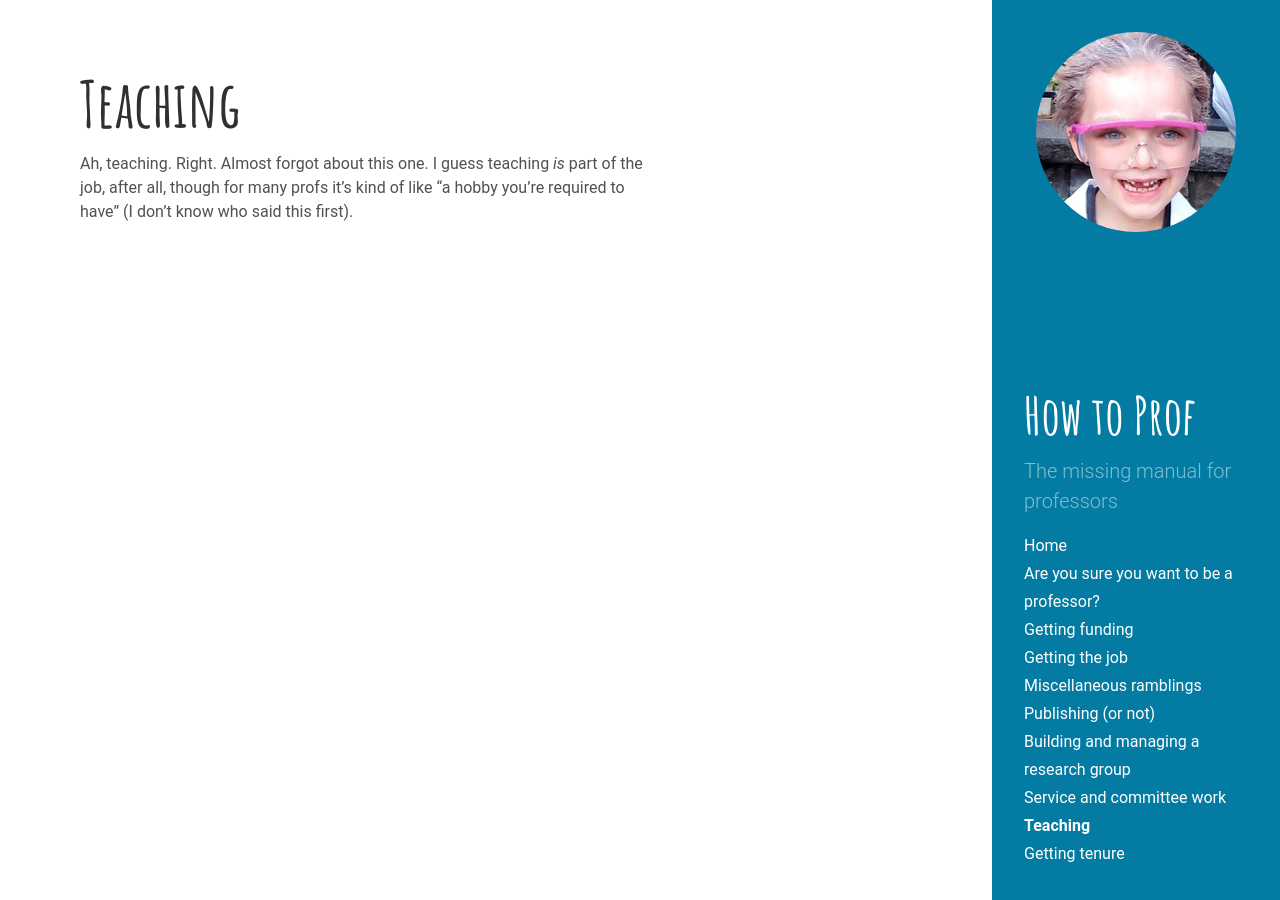
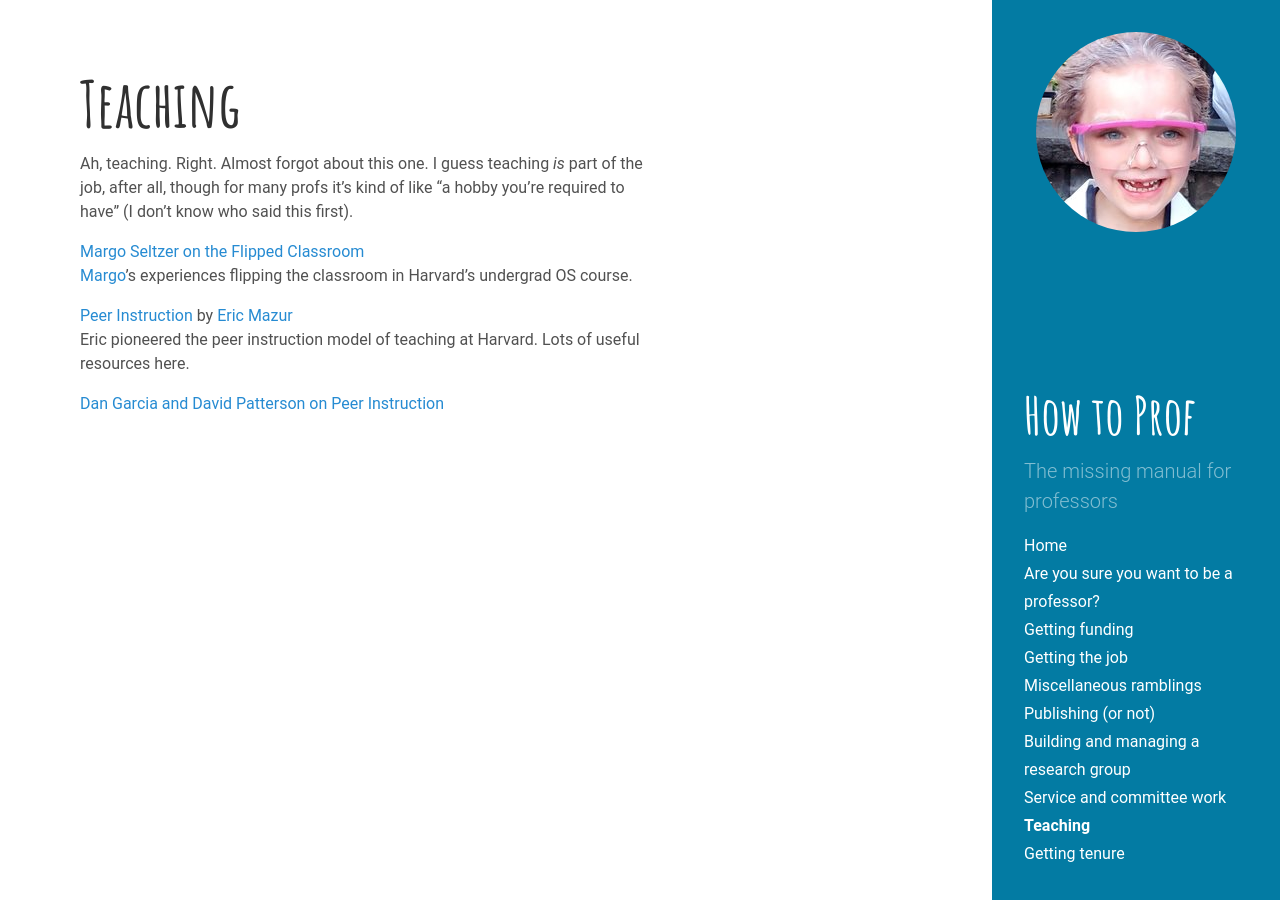
Before and after one commit to mdwelsh/howtoprof, a Jekyll site: the page built from teaching.md, in a window 1280 px wide. Built offline with Jekyll 4.4.1, drawn with Linux system fonts in a browser that asks for light colours.

Commit message:
Update teaching.md

```diff
--- a/teaching.md
+++ b/teaching.md
@@ -5,3 +5,11 @@ layout: page
 
 Ah, teaching. Right. Almost forgot about this one. I guess teaching *is* part of the job, after all, though for many
 profs it's kind of like "a hobby you're required to have" (I don't know who said this first).
+
+[Margo Seltzer on the Flipped Classroom](http://mis-misinformation.blogspot.com/2013/08/an-index-to-my-flipping-blog-postings.html)
+    [Margo](https://www.eecs.harvard.edu/margo/)'s experiences flipping the classroom in Harvard's undergrad OS course.
+
+[Peer Instruction](http://mazur.harvard.edu/research/detailspage.php?rowid=8) by [Eric Mazur](http://mazur.harvard.edu/emdetails.php)
+    Eric pioneered the peer instruction model of teaching at Harvard. Lots of useful resources here.
+
+[Dan Garcia and David Patterson on Peer Instruction](http://people.eecs.berkeley.edu/~pattrsn/talks/PeerInstruction.pdf)
```
